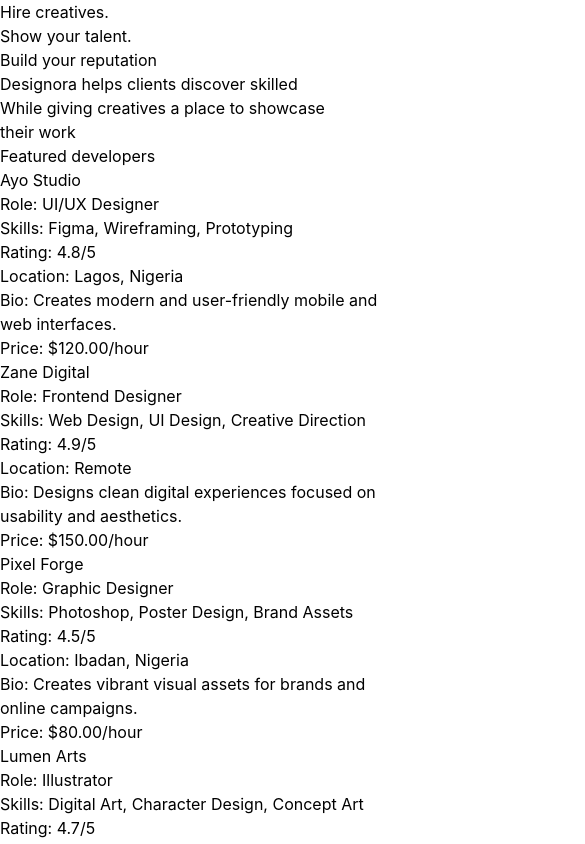
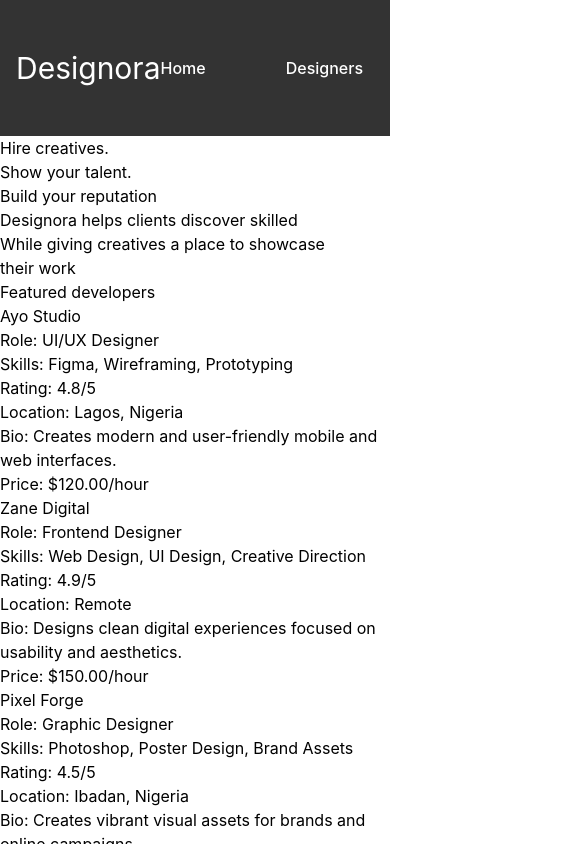
Before and after one commit to Donmane/Designer-Marketplace, a React (Vite) app: page / in a window 390 px wide. Shown: the top 844 px of the page, 585 px wide, since content can reach past the window. Built offline with nearby package versions, Linux system fonts and the light colour scheme.

Commit message:
updated Navbar.jsx

```diff
--- a/components/Navbar.jsx
+++ b/components/Navbar.jsx
@@ -20,15 +20,11 @@ function Navbar({ user, setUser }) {
     { name: "About", path: "/about" },
   ];
 
-  // ✅ SINGLE SOURCE OF TRUTH
-
   return (
     <>
-      {/* desktop navbar */}
-      <header className="hidden bg-blough text-white p-4 md:flex items-center justify-between">
+      <header className=" bg-blough text-white p-4 flex items-center justify-between">
         <h1 className="text-3xl">Designora</h1>
 
-        {/* nav links */}
         <ul className="flex items-center gap-20 text-md font-medium cursor-pointer">
           {navLinks.map((link, index) => (
             <li key={index}>
@@ -37,7 +33,7 @@ function Navbar({ user, setUser }) {
           ))}
         </ul>
 
-        {/* AUTH / USER UI */}
+
         {user ? (
           <>
             <span>Welcome {user.name}</span>
```
